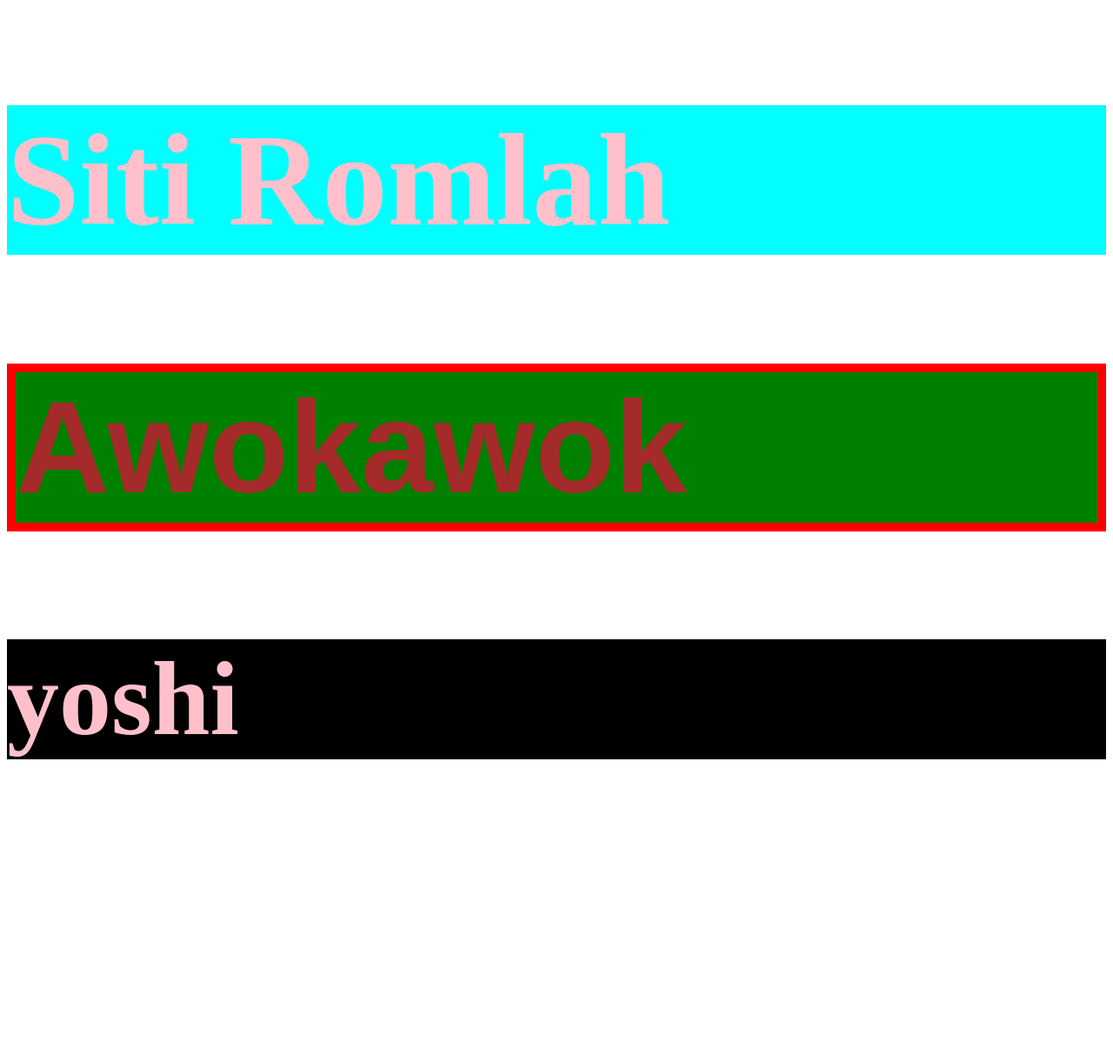
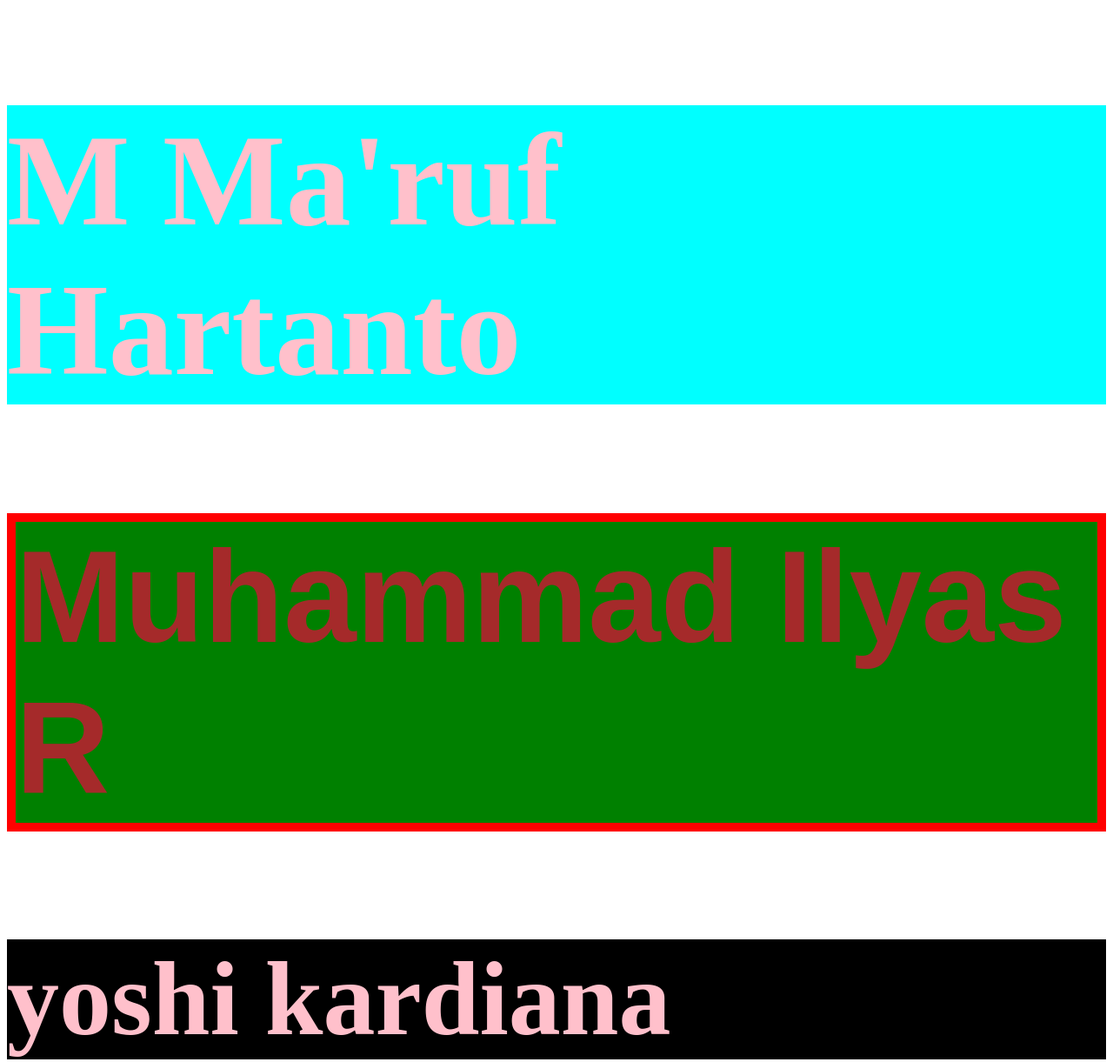
Before and after one commit to NaufalIrfanHaidar-me/belajar-css, a plain HTML site: page belajarcss.html in a window 1280 px wide. Shown: the part 482-1703 px from the top of the page at 87% size. Before the commit the page ends 1475 px from the top, so only its background shows below. Drawn offline with Linux system fonts and the light colour scheme.

Commit message:
Update belajarcss.html

```diff
--- a/belajarcss.html
+++ b/belajarcss.html
@@ -22,8 +22,8 @@
     <body>
         <h1 style="color :red; font-size:100px; background-color: black;">Naufal Irfan Haidar</h1>
         <h2>Love Love</h2>
-        <h2 class="nama">Siti Romlah</h2>
-        <h2 id="nama">Awokawok</h2>
-        <h3>yoshi</h3>
+        <h2 class="nama"> M Ma'ruf Hartanto</h2>
+        <h2 id="nama">Muhammad Ilyas R</h2>
+        <h3>yoshi kardiana</h3>
     </body>
 </html>
```
